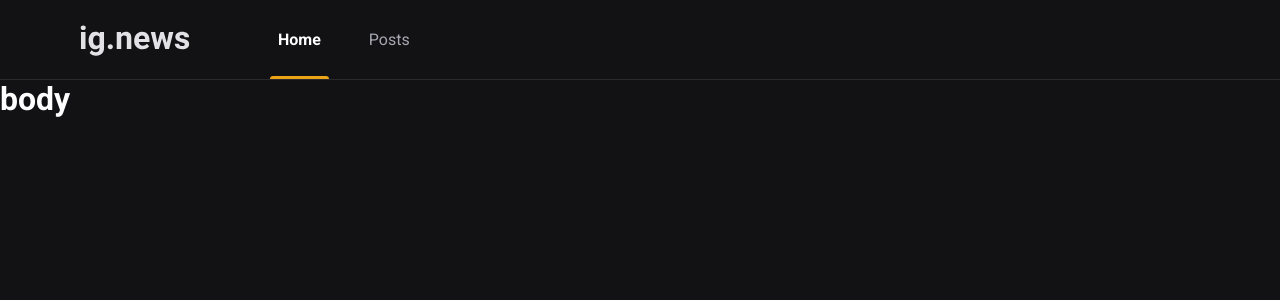
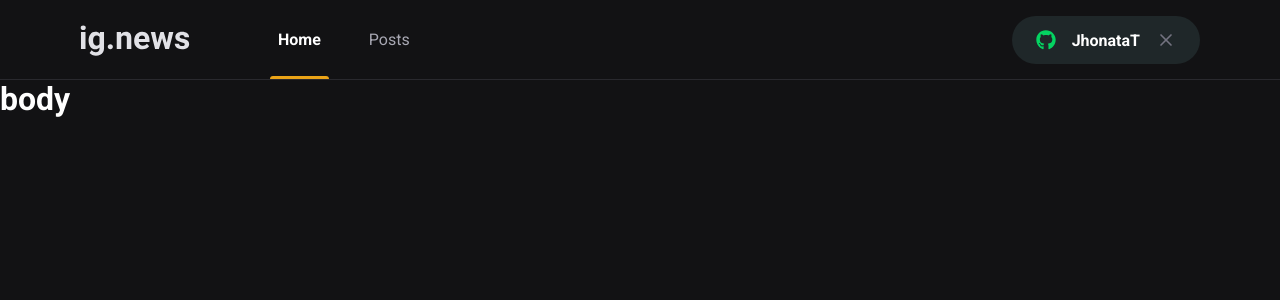
Before and after one commit to jhonataT/next-news-app, a Next.js app: page / in a window 1280 px wide. Shown: the top 300 px of the page. Built offline with nearby package versions, Linux system fonts and the light colour scheme.

Commit message:
Adding SignInButton component and finishing header styles

```diff
--- a/package.json
+++ b/package.json
@@ -14,6 +14,7 @@
     "next": "13.3.4",
     "react": "18.2.0",
     "react-dom": "18.2.0",
+    "react-icons": "^4.8.0",
     "sass": "^1.62.1"
   },
   "devDependencies": {
--- a/src/components/Header/index.tsx
+++ b/src/components/Header/index.tsx
@@ -1,3 +1,4 @@
+import { SignInButton } from '../SignInButton';
 import styles from './styles.module.scss';
 
 export const Header = () => {
@@ -8,6 +9,7 @@
                 <a className={styles.active}>Home</a>
                 <a>Posts</a>
             </nav>
+            <SignInButton />
         </div>
     </header>
 }
--- a/src/components/Header/styles.module.scss
+++ b/src/components/Header/styles.module.scss
@@ -60,4 +60,8 @@
             }
         }
     }
+
+    > button {
+      margin-left: auto;
+    }
 }
--- /dev/null
+++ b/src/components/SignInButton/index.tsx
@@ -0,0 +1,20 @@
+import { FaGithub } from 'react-icons/fa';
+import { FiX } from 'react-icons/fi';
+import styles from './styles.module.scss';
+
+export const SignInButton = () => {
+    const isUserLoggedIn = true;
+
+    return isUserLoggedIn ? (
+        <button className={styles.signInButton}>
+            <FaGithub color='#04d361'/>
+            <span>JhonataT</span>
+            <FiX  color='#737380' className={styles.closeIcon}/>
+        </button>
+    ) : (
+        <button className={styles.signInButton}>
+            <FaGithub color='#eba417'/>
+            <span>Sign with Github</span>
+        </button>
+    )
+}
--- /dev/null
+++ b/src/components/SignInButton/styles.module.scss
@@ -0,0 +1,36 @@
+.signInButton {
+    height: 3rem;
+
+    border-radius: 3rem;
+
+    background-color: var(--gray-850);
+
+    border: none;
+    padding: 0 1.5rem;
+
+    display: flex;
+    align-items: center;
+    justify-content: center;
+
+    color: var(--white);
+    font-weight: bold;
+
+    transition: filter .2s;
+
+    svg {
+        height: 20px;
+        width: 20px;
+
+        &:first-child {
+            margin-right: 1rem;
+        }
+
+        &.closeIcon {
+            margin-left: 1rem;
+        }
+    }
+
+    &:hover {
+        filter: brightness(.8);
+    }
+}
--- a/src/styles/globals.scss
+++ b/src/styles/globals.scss
@@ -10,8 +10,8 @@
   --gray-100: #e1e1e6;
   --gray-300: #a8a8b3;
   --gray-800: #29292e;
+  --gray-850: #1f2729;
   --gray-900: #121214;
-
   --cyan-500: #61dafb;
   --yellow-500: #eba417;
 }
```
Also changed, not shown: 1 other file (tests, documents, lock files or other folders).
